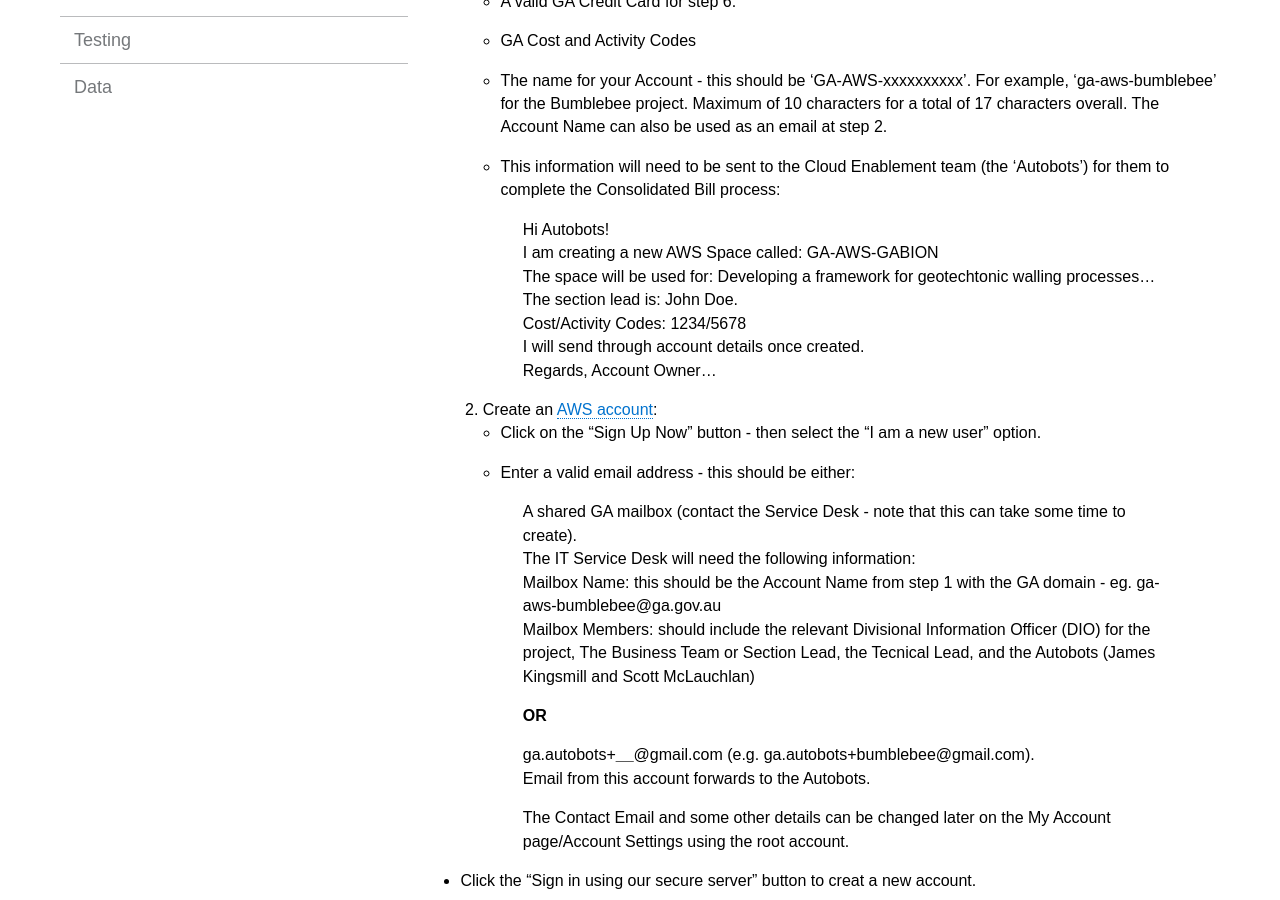
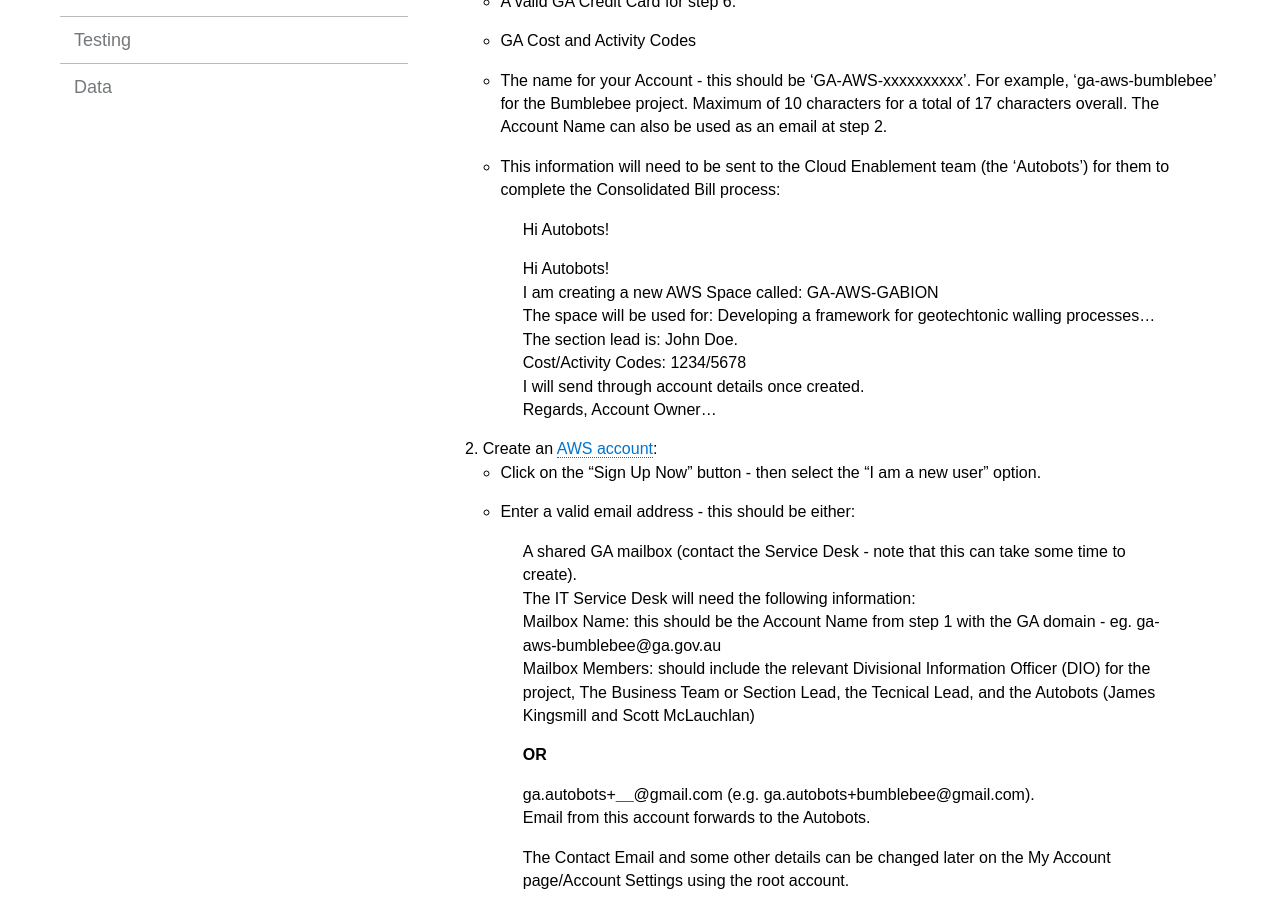
Before and after one commit to GeoscienceAustralia/cloud, a Jekyll site: the page built from docs/_pages/setting_up_index.md, in a window 1280 px wide and 900 px high, scrolled down 646 px. Built offline with Jekyll 4.4.1, drawn with Linux system fonts in a browser that asks for light colours.

Commit message:
Update setting_up_index.md

```diff
--- a/docs/_pages/setting_up_index.md
+++ b/docs/_pages/setting_up_index.md
@@ -23,6 +23,8 @@ If you have an application that will eventually become a production service, you
   * GA Cost and Activity Codes
   * The name for your Account - this should be 'GA-AWS-xxxxxxxxxx'. For example, 'ga-aws-bumblebee' for the Bumblebee project. Maximum of 10 characters for a total of 17 characters overall. The Account Name can also be used as an email at step 2.
   * This information will need to be sent to the Cloud Enablement team (the 'Autobots') for them to complete the Consolidated Bill process:
+
+   > Hi Autobots!
 
    > Hi Autobots!
    > I am creating a new AWS Space called: GA-AWS-GABION
```
